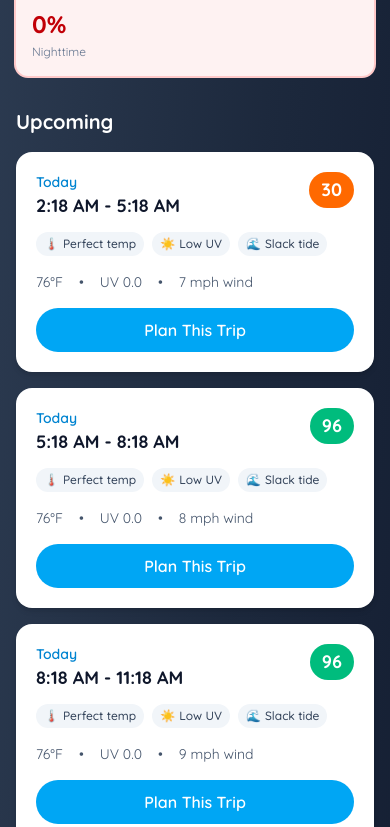
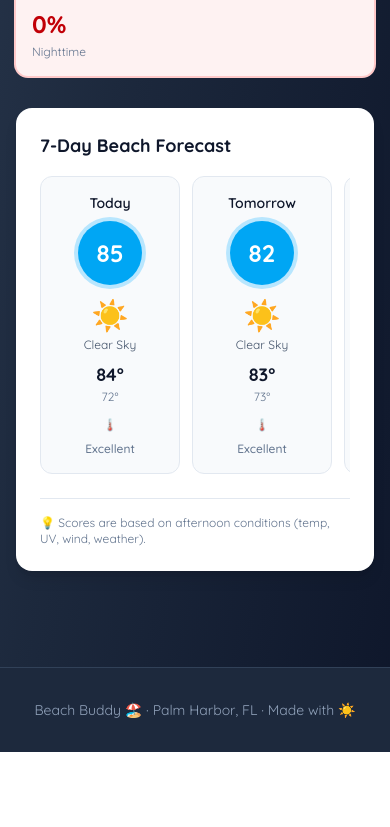
Before and after one commit to stephencheckit/bb, a Next.js app: page / in a window 390 px wide. Shown: the part 1515-2342 px from the top of the page. After the commit the page ends 2267 px from the top, so only its background shows below. Built offline with nearby package versions, Linux system fonts and the light colour scheme; no server answers.

Commit message:
Remove upcoming windows section, make 7-day forecast horizontal scrollable on mobile

```diff
--- a/app/home-page.tsx
+++ b/app/home-page.tsx
@@ -259,30 +259,6 @@ export default function HomePage({ beaches }: HomePageProps) {
               </section>
             )}
 
-            {/* Upcoming Beach Windows */}
-            {windows.length > 0 && (
-              <section>
-                <h2 className={`mb-4 text-xl font-bold ${timeTheme.period === 'night' ? 'text-white' : 'text-slate-900'}`}>
-                  {timeTheme.period === 'night' || timeTheme.period === 'dusk'
-                    ? 'Upcoming'
-                    : goNowWindow && goNowWindow.score > 30
-                    ? 'Other Times Today'
-                    : 'Beach Times Today'}
-                </h2>
-                <div className="grid gap-4 sm:grid-cols-2">
-                  {(goNowWindow && goNowWindow.score > 30
-                    ? windows.slice(1, 5)
-                    : windows.slice(0, 4)
-                  ).map((window: Window) => (
-                    <WindowCard
-                      key={window.id}
-                      window={window}
-                      beachId={selectedBeachId}
-                    />
-                  ))}
-                </div>
-              </section>
-            )}
           </div>
         )}
 
--- a/components/weekly-forecast.tsx
+++ b/components/weekly-forecast.tsx
@@ -55,14 +55,14 @@ export function WeeklyForecast({ forecast, beachName }: WeeklyForecastProps) {
       <h3 className="mb-4 text-lg font-bold text-slate-900">
         7-Day Beach Forecast
       </h3>
-      <div className="grid gap-3 sm:grid-cols-2 lg:grid-cols-7">
+      <div className="flex gap-3 overflow-x-auto pb-2 sm:grid sm:grid-cols-2 lg:grid-cols-7">
         {forecast.map((day, index) => {
           const scoreRange = getScoreRange(day.score);
 
           return (
             <div
               key={index}
-              className="flex flex-col items-center rounded-xl border border-slate-200 bg-slate-50 p-4 transition-all hover:border-slate-300 hover:shadow-md"
+              className="flex min-w-[140px] flex-col items-center rounded-xl border border-slate-200 bg-slate-50 p-4 transition-all hover:border-slate-300 hover:shadow-md sm:min-w-0"
             >
               {/* Day Name */}
               <p className="mb-2 text-sm font-semibold text-slate-900">
--- a/lib/scoring/windows.ts
+++ b/lib/scoring/windows.ts
@@ -55,19 +55,6 @@ export async function generateWindows(
       const isBeforeSunrise = windowMidpoint < sunrise;
       const isAfterSunset = windowMidpoint > sunset;
       const isNighttime = isBeforeSunrise || isAfterSunset;
-
-      // Debug logging
-      if (windowStart.getHours() < 7) {
-        console.log('🌙 Night check:', {
-          window: windowStart.toLocaleString(),
-          midpoint: windowMidpoint.toLocaleString(),
-          sunrise: sunrise.toLocaleString(),
-          sunset: sunset.toLocaleString(),
-          isBeforeSunrise,
-          isAfterSunset,
-          isNighttime
-        });
-      }
 
       if (isNighttime) {
         scored.window.badges.push({
```
